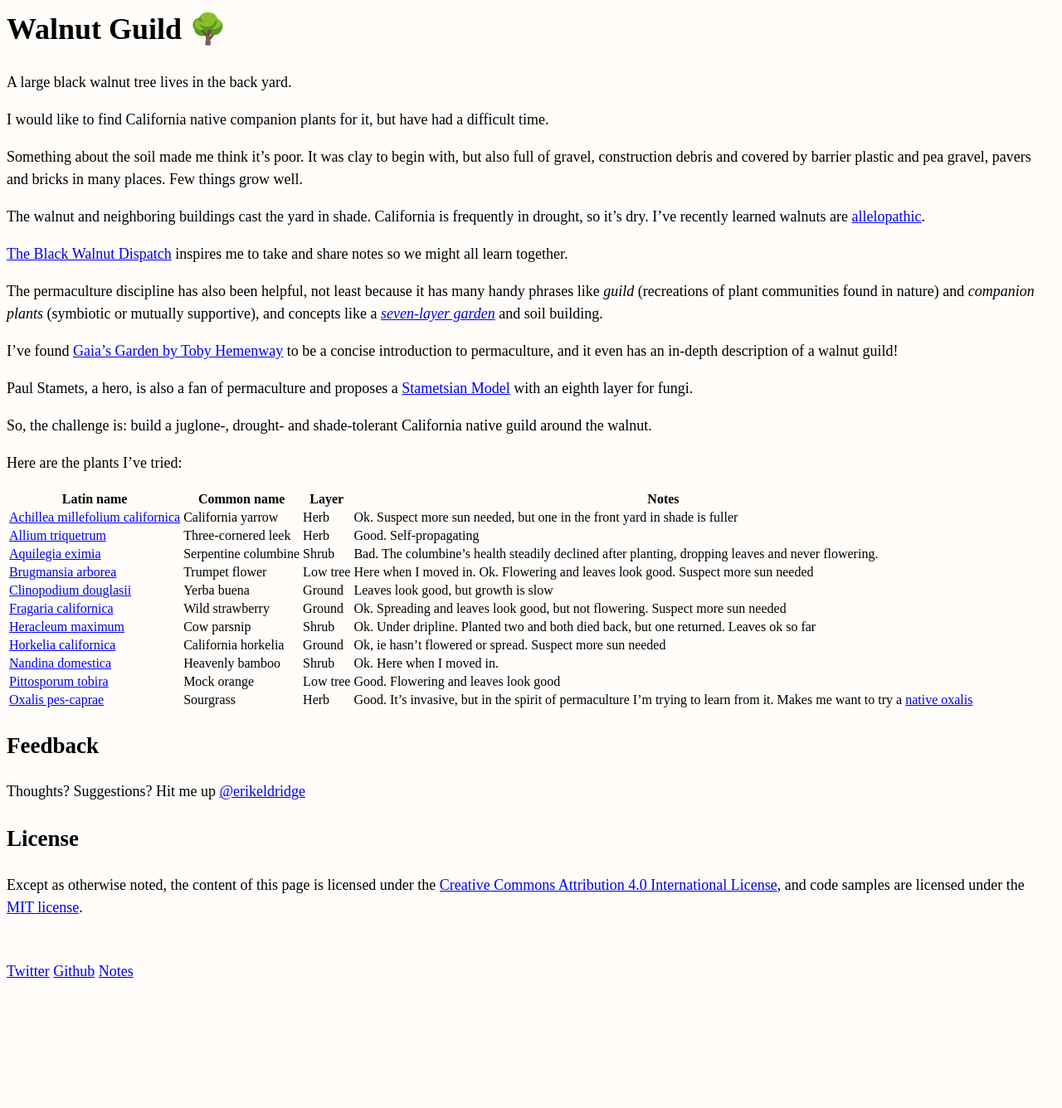
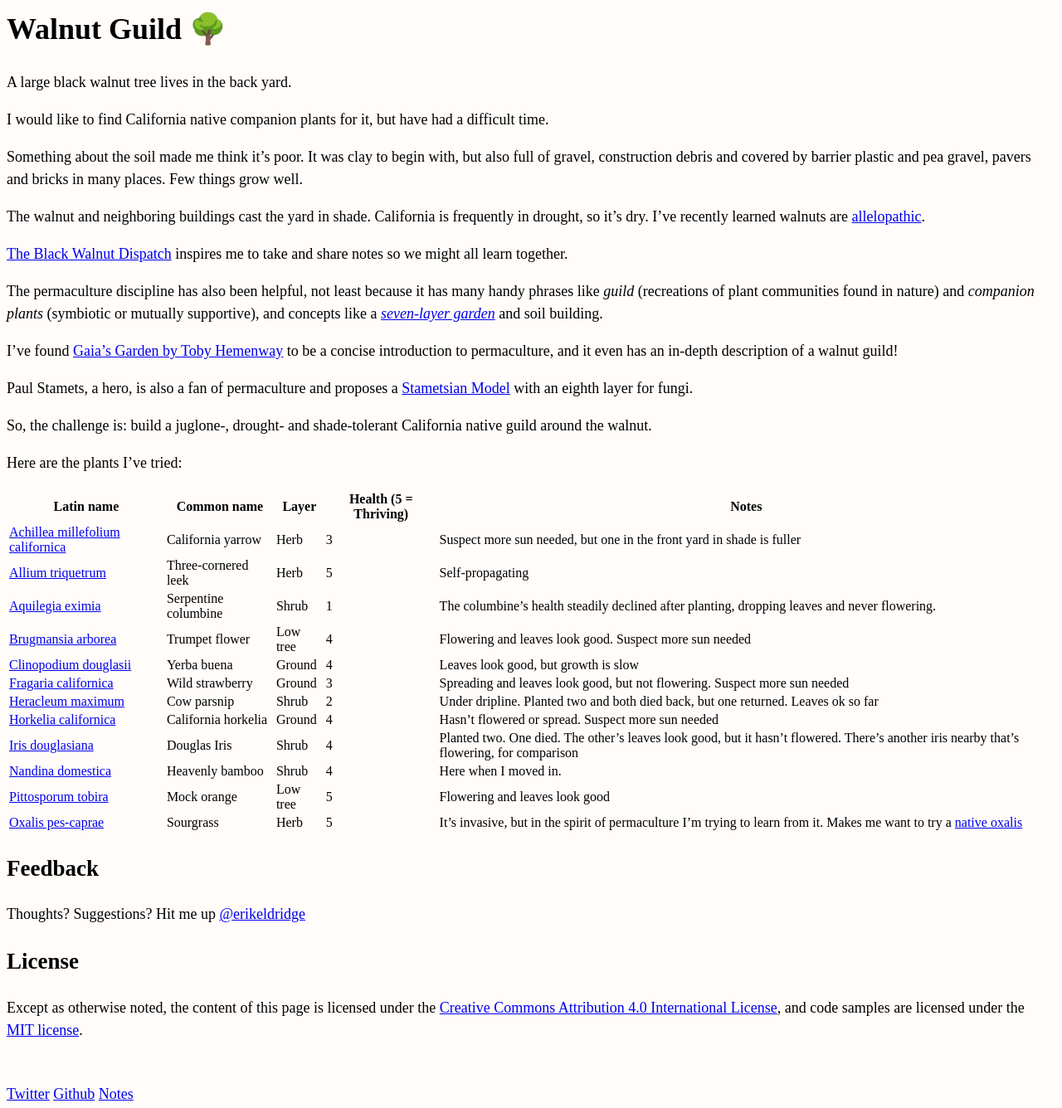
Before and after one commit to erikeldridge/erikeldridge.github.com, a Jekyll site: the page built from _posts/2018-01-20-walnut-guild.md, in a window 1280 px wide. Shown: the whole page at 83% size. Built offline with Jekyll 4.4.1, drawn with Linux system fonts in a browser that asks for light colours; nearby versions of some CDN libraries; before the commit the page ends 1188 px from its top, so only the background shows below that.

Commit message:
Update from Forestry.io - 2018-01-20-walnut-guild.md

```diff
--- a/_posts/2018-01-20-walnut-guild.md
+++ b/_posts/2018-01-20-walnut-guild.md
@@ -27,16 +27,17 @@ So, the challenge is: build a juglone-, drought- and shade-tolerant California n
 
 Here are the plants I've tried:
 
-| Latin name | Common name | Layer | Notes |
+| Latin name | Common name | Layer | Health (5 = Thriving) | Notes |
 | --- | --- | --- | --- |
-| [Achillea millefolium californica](https://www.inaturalist.org/taxa/239065-Achillea-millefolium-californica) | California yarrow | Herb | Ok. Suspect more sun needed, but one in the front yard in shade is fuller |
-| [Allium triquetrum](https://www.inaturalist.org/taxa/55505-Allium-triquetrum) | Three-cornered leek | Herb | Good. Self-propagating |
-| [Aquilegia eximia](https://www.inaturalist.org/taxa/57230-Aquilegia-eximia) | Serpentine columbine | Shrub | Bad. The columbine's health steadily declined after planting, dropping leaves and never flowering. |
-| [Brugmansia arborea](https://www.inaturalist.org/taxa/126914-Brugmansia-arborea) | Trumpet flower | Low tree | Here when I moved in. Ok. Flowering and leaves look good. Suspect more sun needed |
-| [Clinopodium douglasii](https://www.inaturalist.org/taxa/53203-Clinopodium-douglasii) | Yerba buena | Ground | Leaves look good, but growth is slow |
-| [Fragaria californica](https://www.inaturalist.org/taxa/61095-Fragaria-vesca-californica) | Wild strawberry | Ground | Ok. Spreading and leaves look good, but not flowering. Suspect more sun needed |
-| [Heracleum maximum](https://www.inaturalist.org/taxa/53094-Heracleum-maximum) | Cow parsnip | Shrub | Ok. Under dripline. Planted two and both died back, but one returned. Leaves ok so far |
-| [Horkelia californica](https://www.inaturalist.org/taxa/61737-Horkelia-californica) | California horkelia | Ground | Ok, ie hasn't flowered or spread. Suspect more sun needed |
-| [Nandina domestica](https://www.inaturalist.org/taxa/127010-Nandina-domestica) | Heavenly bamboo | Shrub | Ok. Here when I moved in. |
-| [Pittosporum tobira](https://www.inaturalist.org/taxa/78592-Pittosporum-tobira)| Mock orange | Low tree | Good. Flowering and leaves look good |
-| [Oxalis pes-caprae](https://www.inaturalist.org/taxa/53169-Oxalis-pes-caprae) | Sourgrass | Herb | Good. It's invasive, but in the spirit of permaculture I'm trying to learn from it. Makes me want to try a [native oxalis](https://www.inaturalist.org/taxa/78298-Oxalis-californica) |
+| [Achillea millefolium californica](https://www.inaturalist.org/taxa/239065-Achillea-millefolium-californica) | California yarrow | Herb | 3 | Suspect more sun needed, but one in the front yard in shade is fuller |
+| [Allium triquetrum](https://www.inaturalist.org/taxa/55505-Allium-triquetrum) | Three-cornered leek | Herb | 5 | Self-propagating |
+| [Aquilegia eximia](https://www.inaturalist.org/taxa/57230-Aquilegia-eximia) | Serpentine columbine | Shrub | 1 | The columbine's health steadily declined after planting, dropping leaves and never flowering. |
+| [Brugmansia arborea](https://www.inaturalist.org/taxa/126914-Brugmansia-arborea) | Trumpet flower | Low tree | 4 | Flowering and leaves look good. Suspect more sun needed |
+| [Clinopodium douglasii](https://www.inaturalist.org/taxa/53203-Clinopodium-douglasii) | Yerba buena | Ground | 4 | Leaves look good, but growth is slow |
+| [Fragaria californica](https://www.inaturalist.org/taxa/61095-Fragaria-vesca-californica) | Wild strawberry | Ground | 3 | Spreading and leaves look good, but not flowering. Suspect more sun needed |
+| [Heracleum maximum](https://www.inaturalist.org/taxa/53094-Heracleum-maximum) | Cow parsnip | Shrub | 2 | Under dripline. Planted two and both died back, but one returned. Leaves ok so far |
+| [Horkelia californica](https://www.inaturalist.org/taxa/61737-Horkelia-californica) | California horkelia | Ground | 4 | Hasn't flowered or spread. Suspect more sun needed |
+| [Iris douglasiana](https://www.inaturalist.org/taxa/50854-Iris-douglasiana) | Douglas Iris | Shrub | 4 | Planted two. One died. The other's leaves look good, but it hasn't flowered. There's another iris nearby that's flowering, for comparison |
+| [Nandina domestica](https://www.inaturalist.org/taxa/127010-Nandina-domestica) | Heavenly bamboo | Shrub | 4 | Here when I moved in. |
+| [Pittosporum tobira](https://www.inaturalist.org/taxa/78592-Pittosporum-tobira)| Mock orange | Low tree | 5| Flowering and leaves look good |
+| [Oxalis pes-caprae](https://www.inaturalist.org/taxa/53169-Oxalis-pes-caprae) | Sourgrass | Herb | 5 | It's invasive, but in the spirit of permaculture I'm trying to learn from it. Makes me want to try a [native oxalis](https://www.inaturalist.org/taxa/78298-Oxalis-californica) |
```
Also changed, not shown: other parts of _posts/2018-01-20-walnut-guild.md (+1 -1 lines).
